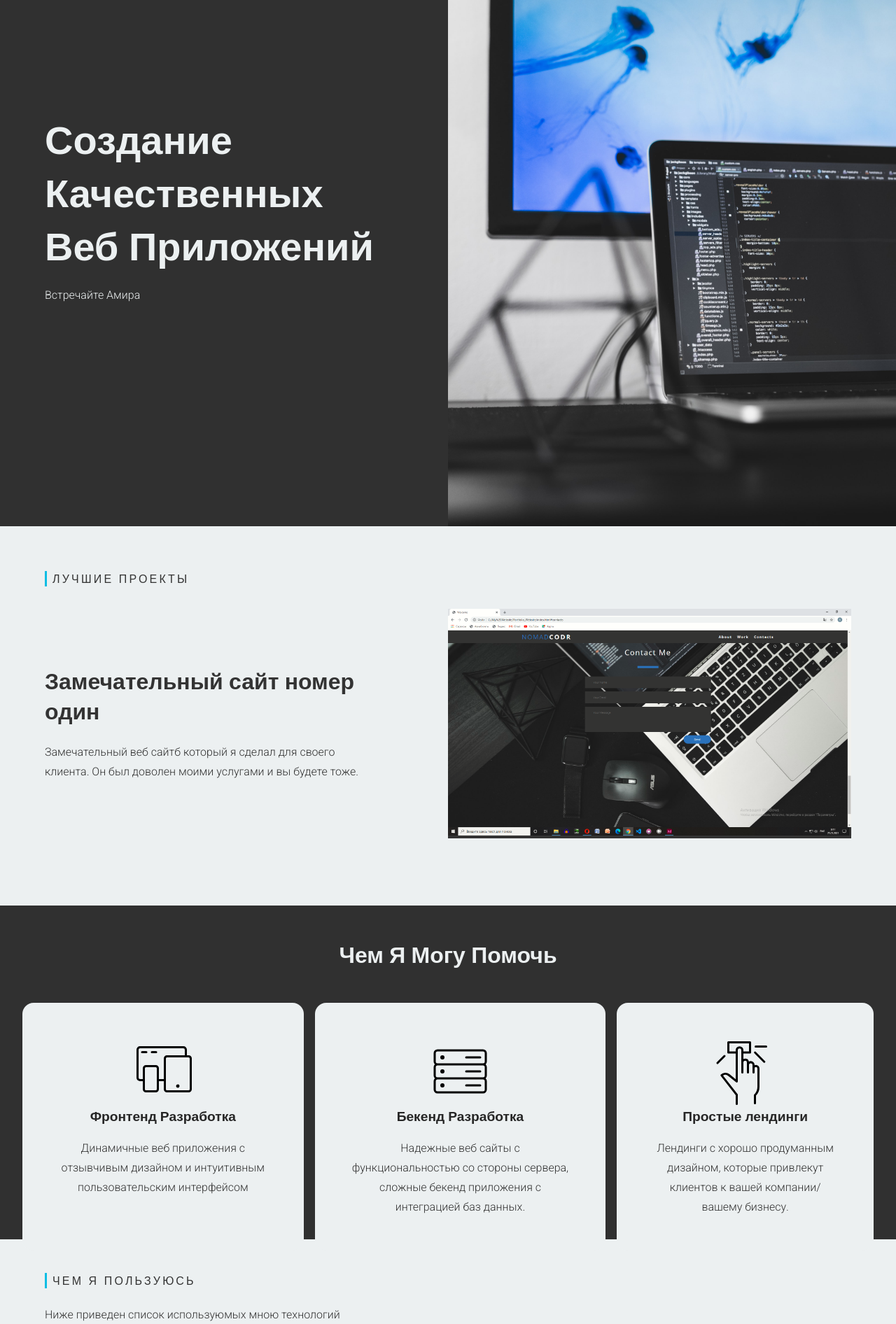
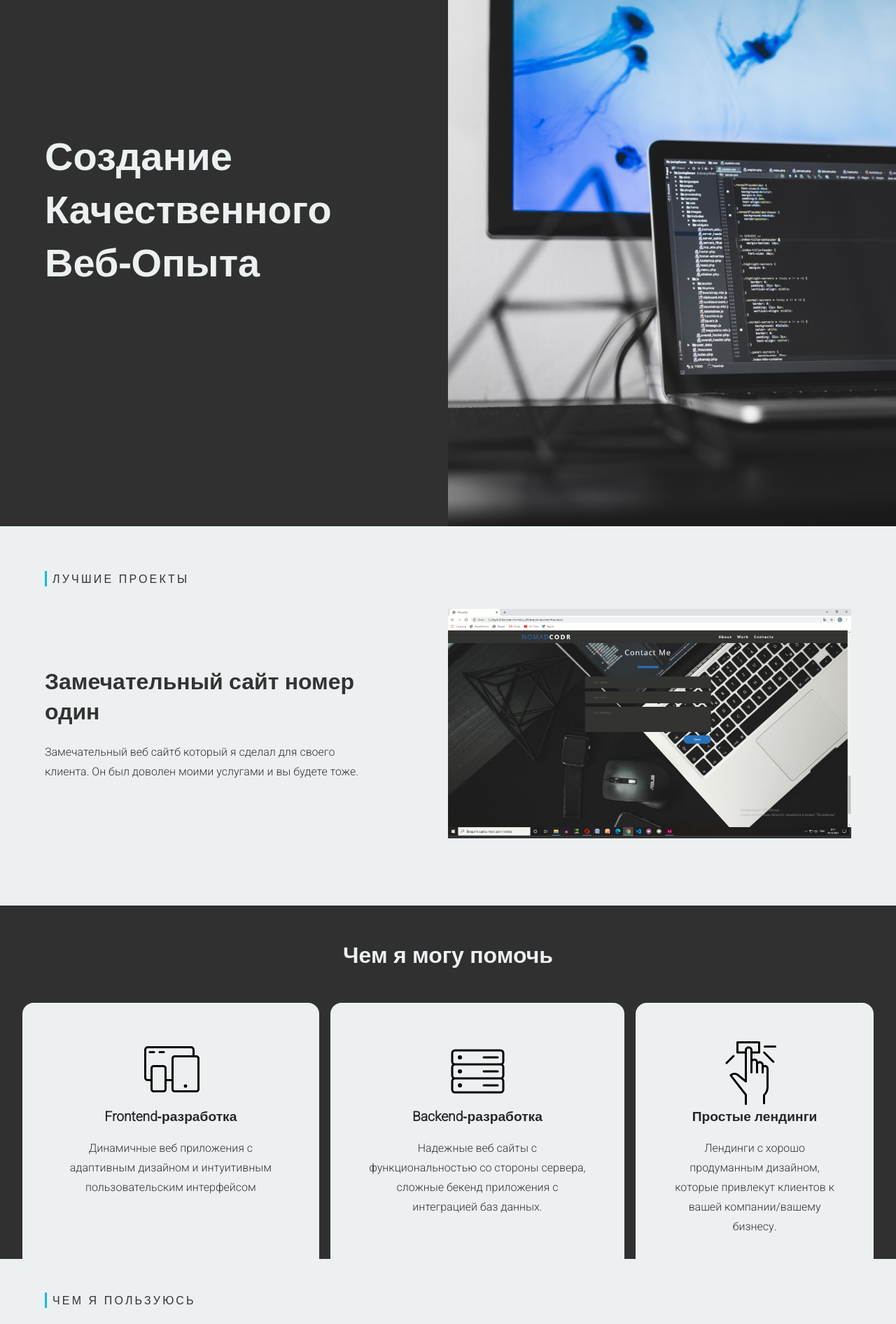
Before and after one commit to ShammasovAmir/portfolio-website-dev-ver, a PHP site: page /ru/index.html in a window 1280 px wide. Shown: the part 48-1940 px from the top of the page at 70% size. Run offline with PHP 8.4, Linux system fonts and the light colour scheme; some libraries are stand-ins or nearby versions.

Commit message:
improved lang

```diff
--- a/index.html
+++ b/index.html
@@ -10,6 +10,7 @@
     <link href="https://fonts.googleapis.com/css2?family=Open+Sans:wght@400;700&family=Roboto:wght@300&display=swap" rel="stylesheet">
     <link rel="stylesheet" href="css/style.css">
     <title>Welcome to nomadcodr.com</title>
+    <meta name="mailru-domain" content="7GaLOtUL0sQwRy3e" />
 </head>
 <body>
 
@@ -69,7 +70,7 @@
     <section class="services" id="services">
         <div class="services-container">
             <div class="how-can-i-help">
-                <h3 class="h3-transition">How Can I help You</h3>
+                <h3 class="h3-transition">How Can I Help You</h3>
                 <div class="card-wrapper">
                     <div class="card">
                         <div class="icon-container one">
--- a/js/validate.js
+++ b/js/validate.js
@@ -62,13 +62,9 @@ form.addEventListener('submit', function (e)
             {
                 let result = await response.text();
                 form.reset();
-                if (result === "Success")
+                if (result != "Success")
                 {
-                    alert('Success');
-                }
-                else
-                {
-                    alert(result);
+                    alert('Error');
                 }
             }
             else
--- a/ru/index.html
+++ b/ru/index.html
@@ -10,6 +10,7 @@
     <link href="https://fonts.googleapis.com/css2?family=Open+Sans:wght@400;700&family=Roboto:wght@300&display=swap" rel="stylesheet">
     <link rel="stylesheet" href="../css/style.css">
     <title>Добро пожаловать на nomadcodr.com</title>
+    <meta name="mailru-domain" content="7GaLOtUL0sQwRy3e" />
 </head>
 <body>
 
@@ -36,9 +37,9 @@
     <section class="banner" id="banner">
         <div class="banner-content">
             <div class="banner-text-wrapper">
-                <h1 class="stagger1">Создание качественных веб приложений</h1>
-                <span class="stagger1">Встречайте Амира</span>
-                <a href="#my-work" class="btn-learn-more stagger1">Узнать Больше</a>
+                <h1 class="stagger1">Создание качественного веб-опыта</h1>
+                <span class="stagger1"></span>
+                <a href="#my-work" class="btn-learn-more stagger1">Подробнее</a>
             </div>
         </div>
         <div class="banner-img"></div>
@@ -69,20 +70,20 @@
     <section class="services" id="services">
         <div class="services-container">
             <div class="how-can-i-help">
-                <h3 class="h3-transition">Чем Я Могу Помочь</h3>
+                <h3 class="h3-transition">Чем я могу помочь</h3>
                 <div class="card-wrapper">
                     <div class="card">
                         <div class="icon-container one">
                             <img src="../img/Tilda_Icons_40_IT_adaptive.svg" alt="Adaptive App Icon">
                         </div>
-                        <h4>Фронтенд Разработка</h4>
-                        <p>Динамичные веб приложения с отзывчивым дизайном и интуитивным пользовательским интерфейсом</p>
+                        <h4><span lang="en">Frontend</span>-разработка</h4>
+                        <p>Динамичные веб приложения с адаптивным дизайном и интуитивным пользовательским интерфейсом</p>
                     </div>
                     <div class="card">
                         <div class="icon-container two">
                             <img src="../img/Tilda_Icons_40_IT_data.svg" alt="Database Icon">
                         </div>
-                        <h4>Бекенд Разработка</h4>
+                        <h4><span lang="en">Backend</span>-разработка</h4>
                         <p>Надежные веб сайты с функциональностью со стороны сервера, сложные бекенд приложения с интеграцией баз данных.</p>
                     </div>
                     <div class="card">
@@ -128,8 +129,8 @@
     <section class="contact-me" id="contact-me">
         <div class="form-bg">
             <div class="form-container">
-                <p>Заинтересованы?</p>
-                <h2>Свяжитесь со мной</h2>
+                <p></p>
+                <h2>Отправьте мне сообщение</h2>
                 <form action="" class="contact-form" id="form">
 
                     <div class="form-field">
@@ -148,7 +149,7 @@
                         <p class="error-message"></p>
                     </div>
                     <div class="form-field">
-                        <input type="submit" class="btn-contact-me" value="Send">
+                        <input type="submit" class="btn-contact-me" value="Отправить">
                     </div>
                 </form>
             </div>
@@ -159,7 +160,7 @@
     <footer>
         <div class="footer-container">
             <div class="social-links">
-                <h6>Ссылки на соцсети</h6>
+                <h6>Ссылки на социальные сети</h6>
                 <ul>
                     <li><a href="#"><span lang="en"><i class="fab fa-linkedin"></i> Linkedin</span></a></li>
                     <li><a href="#"><span lang="en"><i class="fab fa-github"></i> GitHub</span></a></li>
@@ -167,7 +168,7 @@
             </div>
             <div class="credits">
                 <span lang="en">
-               <h6>Credits:</h6>
+               <h6>Благодарности:</h6>
                 <ul>
                     <li><a href="https://unsplash.com/@altumcode">Altum Code</a></li>
                     <li><a href="https://tilda.cc/free-icons/">Tilda Icons</a></li>
--- a/sass/_banner.scss
+++ b/sass/_banner.scss
@@ -47,8 +47,8 @@
                 max-width: 8rem;
                 padding: 0.75em 0;
                 text-align: center;
-                background: $color-secondary;
-                color: $color-action;
+                background: $color-action;
+                color: $color-secondary;
                 font-family: 'Open Sans', sans-serif;
                 font-weight: 700;
                 text-transform: uppercase;
@@ -57,8 +57,8 @@
                 transition: all 0.3s ease;
 
                 &:hover{
-                    color: $color-secondary;
-                    background: $color-action;
+                    color: $color-action;
+                    background: $color-secondary;
                 }
             }
         }
--- a/sass/_services.scss
+++ b/sass/_services.scss
@@ -10,7 +10,6 @@
 
             h3{
                 font-size: 1.5rem;
-                text-transform: capitalize;
                 color: $color-primary;
                 font-weight: 700;
                 padding: 3rem 0 0;
```
Also changed, not shown: css/style.css.
